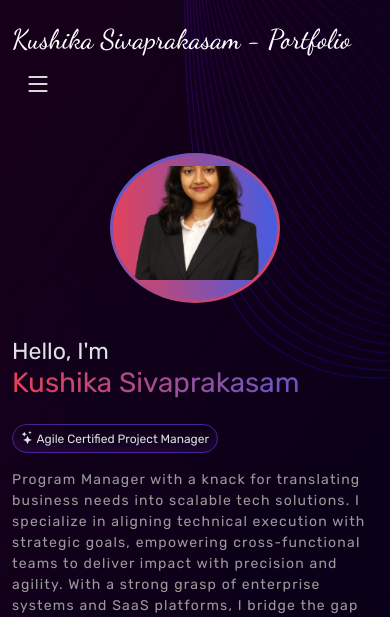
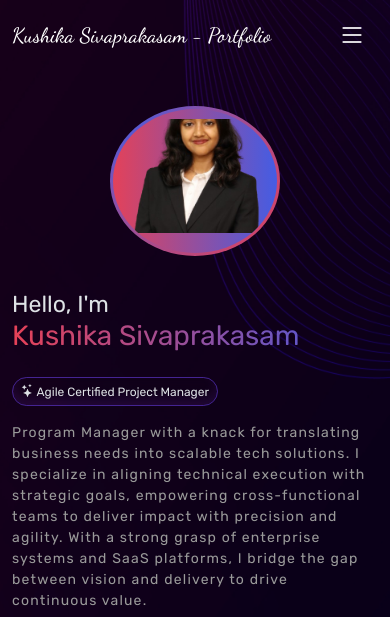
Before and after one commit to kushika-s30/portfolio, a plain HTML site: page index.html in a window 390 px wide. Shown: the top 617 px of the page. Drawn offline with nearby package versions, Linux system fonts and the light colour scheme; files whose address does not match are found by name.

Commit message:
Update style.css

```diff
--- a/assets/css/style.css
+++ b/assets/css/style.css
@@ -134,6 +134,12 @@ a:hover{
 .logo-name{
     font-family: 'Dancing Script',var(--font-family);
     font-size: 1.7rem;
+}
+
+@media (max-width: 767.98px) {
+  .logo-name {
+    font-size: 1.3rem;
+  }
 }
 
 .primary-bg-btn{
```
